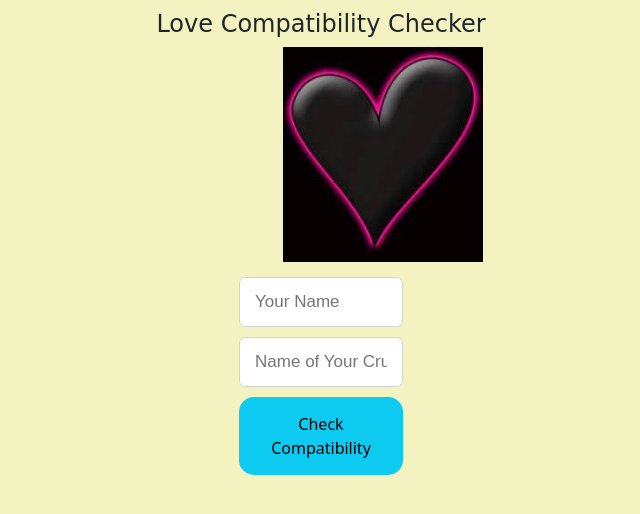
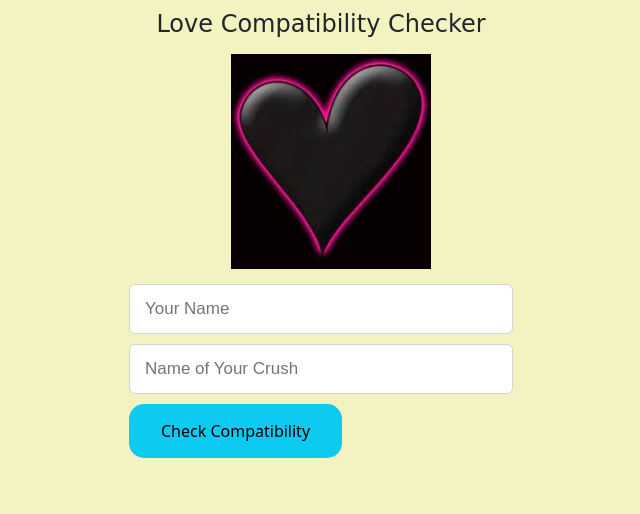
Before and after one commit to Barrister1990/CompatibiltyChecker, a plain HTML site: page index.html in a window 1280 px wide. Shown: the whole page, without its empty margins (319-959 px from the left). Drawn offline with Linux system fonts and the light colour scheme.

Commit message:
Update index.html

```diff
--- a/index.html
+++ b/index.html
@@ -12,17 +12,13 @@
 
 <body>
     <h4>Love Compatibility Checker</h4>
-        <div class="container">
-             <div class="row">
-                <div class="col-md-6 offset-md-3">
+        <div class="input">
         <img src="images/icon.jpg" alt="" class="love">
         <form class="info">
             <input type="text" id="yourname" placeholder="Your Name" required> <br>
             <input type="text" id="crush" placeholder="Name of Your Crush" required> <br>
             <button type="button" data-bs-toggle="modal" data-bs-target="#staticBackdrop" onclick="lovescore()"> Check Compatibility</button>
         </form>
-                </div>
-              </div>
         </div>
     <!-- Modal -->
     <div class="container">
```
